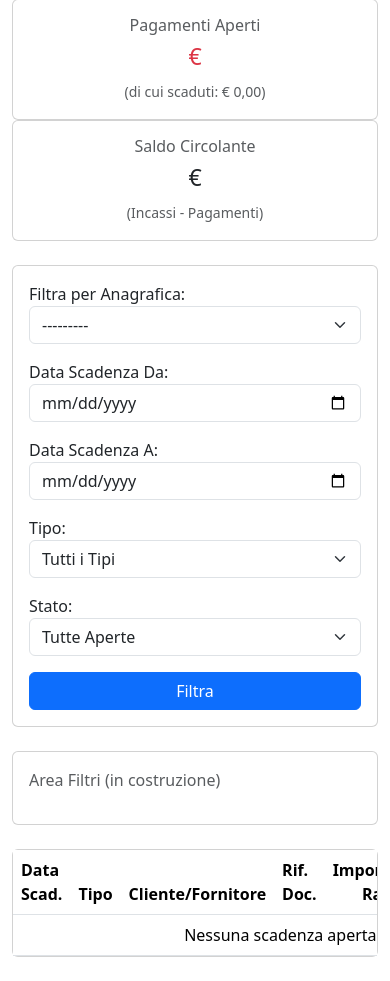
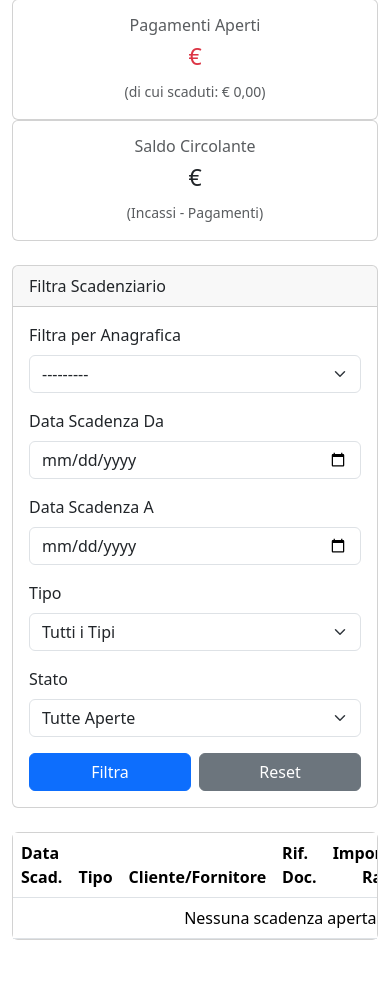
Before and after one commit to stefincarico/GestyLub, a Django app: template gestionale/templates/gestionale/scadenzario_list.html in a window 390 px wide; the page is wider, and only the part inside the window is pictured. Shown: the part 294-1275 px from the top of that part. After the commit the page ends 1234 px from the top of that part, so only its background shows below. Run offline with Django 5.2, Linux system fonts and the light colour scheme; the template is opened without the code that fills it: values that come from a table or form of the project are taken from there, others are empty.

Commit message:
feat(gestionale): Add a 'Reset Filters' button to the Scadenzario

```diff
--- a/gestionale/templates/gestionale/scadenzario_list.html
+++ b/gestionale/templates/gestionale/scadenzario_list.html
@@ -40,43 +40,48 @@
         </div>
     </div>
 </div>
+<!-- ======================= INIZIO BLOCCO FILTRI  ======================= -->
     <div class="card mb-4">
+        <div class="card-header">
+            Filtra Scadenziario
+        </div>
         <div class="card-body">
             <form method="get" action="">
                 <div class="row g-3 align-items-end">
-                <div class="col-md-3">
-                    {{ filter_form.anagrafica.label_tag }}
+                    <div class="col-lg-3 col-md-6">
+                        <label for="{{ filter_form.anagrafica.id_for_label }}" class="form-label">{{ filter_form.anagrafica.label }}</label>
                         {{ filter_form.anagrafica }}
                     </div>
-                <div class="col-md-2">
-                    {{ filter_form.data_da.label_tag }}
+                    <div class="col-lg-2 col-md-6">
+                        <label for="{{ filter_form.data_da.id_for_label }}" class="form-label">{{ filter_form.data_da.label }}</label>
                         {{ filter_form.data_da }}
                     </div>
-                <div class="col-md-2">
-                    {{ filter_form.data_a.label_tag }}
+                    <div class="col-lg-2 col-md-6">
+                        <label for="{{ filter_form.data_a.id_for_label }}" class="form-label">{{ filter_form.data_a.label }}</label>
                         {{ filter_form.data_a }}
                     </div>
-                <div class="col-md-2">
-                    {{ filter_form.tipo.label_tag }}
+                    <div class="col-lg-2 col-md-6">
+                        <label for="{{ filter_form.tipo.id_for_label }}" class="form-label">{{ filter_form.tipo.label }}</label>
                         {{ filter_form.tipo }}
                     </div>
-                <div class="col-md-2">
-                    {{ filter_form.stato.label_tag }}
+                    <div class="col-lg-2 col-md-6">
+                        <label for="{{ filter_form.stato.id_for_label }}" class="form-label">{{ filter_form.stato.label }}</label>
                         {{ filter_form.stato }}
                     </div>
-                <div class="col-md-1">
-                    <button type="submit" class="btn btn-primary w-100">Filtra</button>
+
+                    <!-- === NUOVO BLOCCO PULSANTI === -->
+                    <div class="col-lg-1 col-md-12 d-flex">
+                        <button type="submit" class="btn btn-primary w-100 me-2">Filtra</button>
+                        <!-- Questo link punta all'URL base della pagina, senza parametri -->
+                        <a href="{% url 'scadenzario_list' %}" class="btn btn-secondary w-100">Reset</a>
                     </div>
+                    <!-- === FINE NUOVO BLOCCO === -->
+
                 </div>
             </form>
         </div>
     </div>
-<div class="card mb-4">
-    <div class="card-body">
-        <p class="text-muted">Area Filtri (in costruzione)</p>
-    </div>
-</div>
-
+    <!-- ======================== FINE BLOCCO FILTRI  ======================== -->
 <!-- Tabella Scadenziario -->
 <div class="card">
     <div class="card-body p-0">
```
Also changed, not shown: gestionale/views.py (+14 -16 lines). Lines whose indentation alone changed are shown as unchanged.
